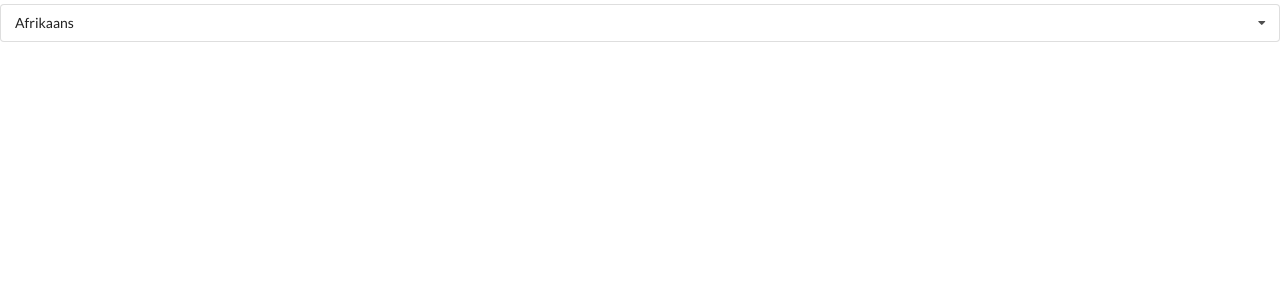
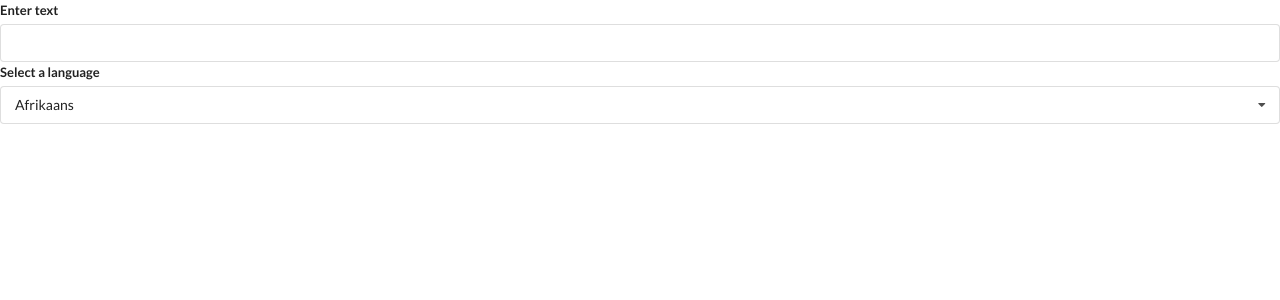
Before and after one commit to OussamaAlouat/react-widgets, a React (Create React App) app: page / in a window 1280 px wide. Shown: the top 300 px of the page. Built offline with nearby package versions, Linux system fonts and the light colour scheme.

Commit message:
Add content to translate component

```diff
--- a/src/components/Translate.js
+++ b/src/components/Translate.js
@@ -22,14 +22,26 @@
 ];
 
 const Translate = () => {
-  const [ language, setLanguage ] = useState(options[0])
+  const [ language, setLanguage ] = useState(options[0]);
+  const [ text, setText ] = useState('');
 
   return (
     <div>
+      <div className="ui form">
+        <div className="field">
+          <label>Enter text</label>
+          <input
+            value={text}
+            onChange={(e) => setText(e.target.value)}
+          />
+        </div>
+      </div>
       <Dropdown
         selected={ language }
         onSelectedChange={ setLanguage }
-        options={ options }  />
+        options={ options }
+        label="Select a language"
+      />
     </div>
   )
 };
```
